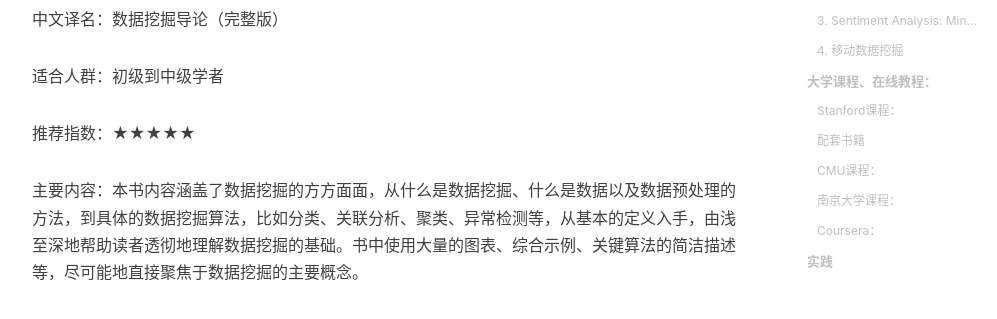
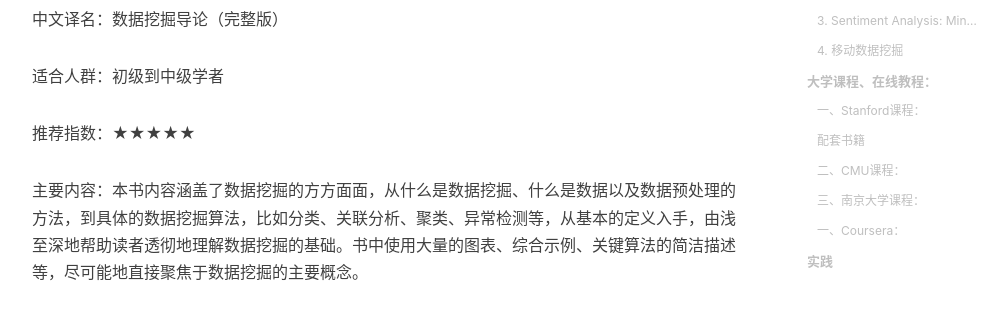
Before and after one commit to he-chen-95/he-chen-95.github.io, a Jekyll site: the page built from _posts/2019-06-03-Data_mining_books.md, in a window 1280 px wide and 900 px high, scrolled down 670 px. Shown: the part 263-582 px from the top of the window, without its empty margins (233-1230 px from the left). Built offline with Jekyll 4.4.1, drawn with Linux system fonts in a browser that asks for light colours; nearby versions of some CDN libraries; comment, search, counter and statistics services are not loaded; some of the changed text lies outside the part shown.

Commit message:
Update 2019-06-03-Data_mining_books.md

```diff
--- a/_posts/2019-06-03-Data_mining_books.md
+++ b/_posts/2019-06-03-Data_mining_books.md
@@ -94,7 +94,7 @@ tags:
 
 ### 大学课程、在线教程：
 
-#### Stanford课程：
+#### 一、Stanford课程：
 - [CS246 Mining Massive Data Sets](http://web.stanford.edu/class/cs246/)
 - [CS246H Mining Massive Data Sets: Hadoop Labs](http://web.stanford.edu/class/cs246h/)
 - [CS341 Project in Mining Massive Data Sets](http://web.stanford.edu/class/cs341/)
@@ -103,16 +103,16 @@ tags:
 - [Mining of Massive Datasets](http://www.mmds.org/)
 - [DataMiningTalk](http://www.cs.waikato.ac.nz/~ihw/DataMiningTalk/)
 - 备注：Mining of Massive Datasets，中文译本：大数据-互联网大规模数据挖掘与分布式处理；
-#### CMU课程：
 
+#### 二、CMU课程：
 - [Data Mining: Spring 2013](http://www.stat.cmu.edu/~ryantibs/datamining/)
 - [Statistics 36-350: Data Mining (fall 2009)](http://www.stat.cmu.edu/~cshalizi/350/)
 
-#### 南京大学课程：
+#### 三、南京大学课程：
 
 - [Introduction to Data Mining](http://cs.nju.edu.cn/zhouzh/zhouzh.files/course/dm.htm)
 
-#### Coursera：
+#### 一、Coursera：
 - [Data Mining Specialization](https://www.coursera.org/specializations/datamining)
 
 ### 实践
```
